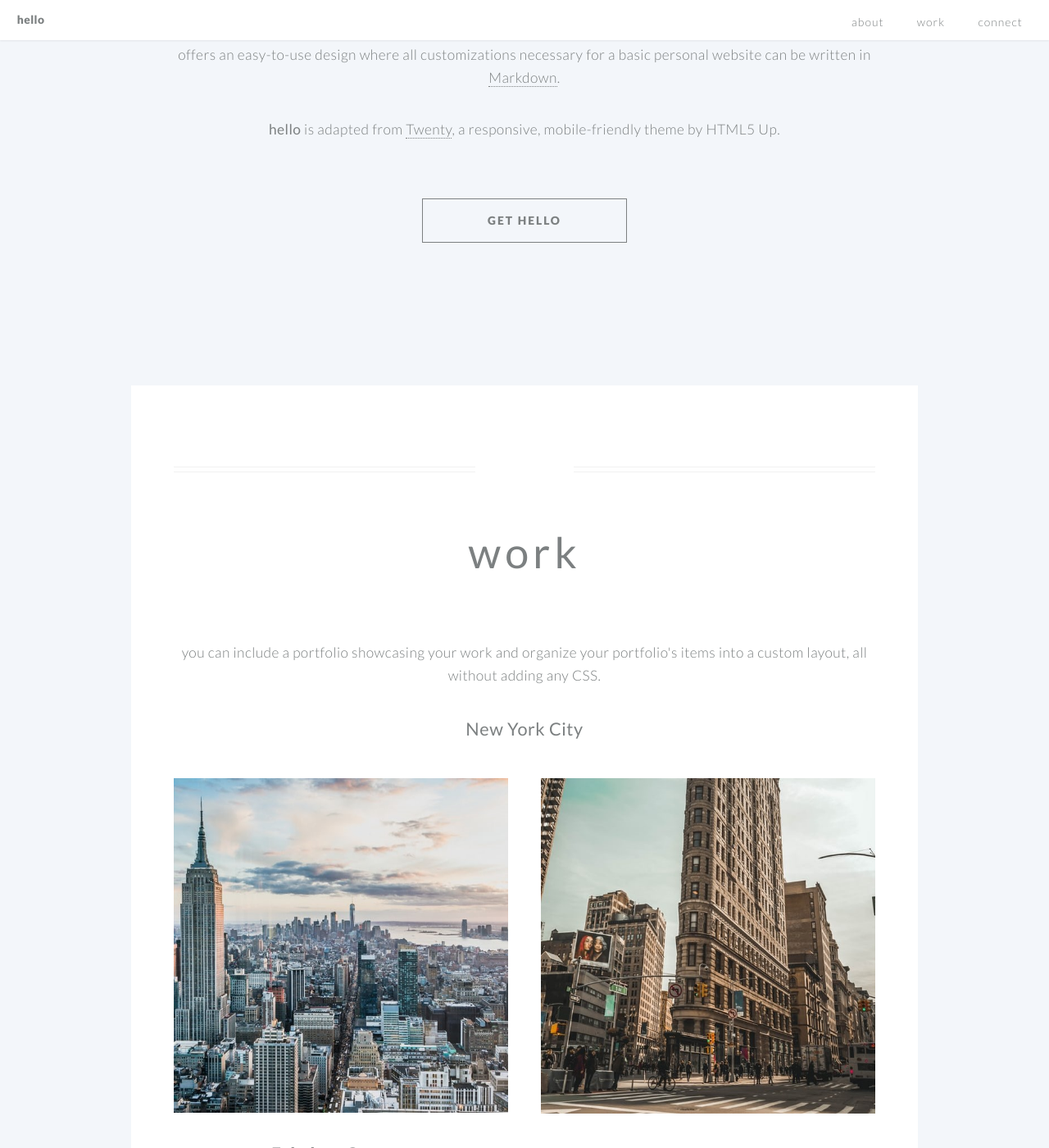
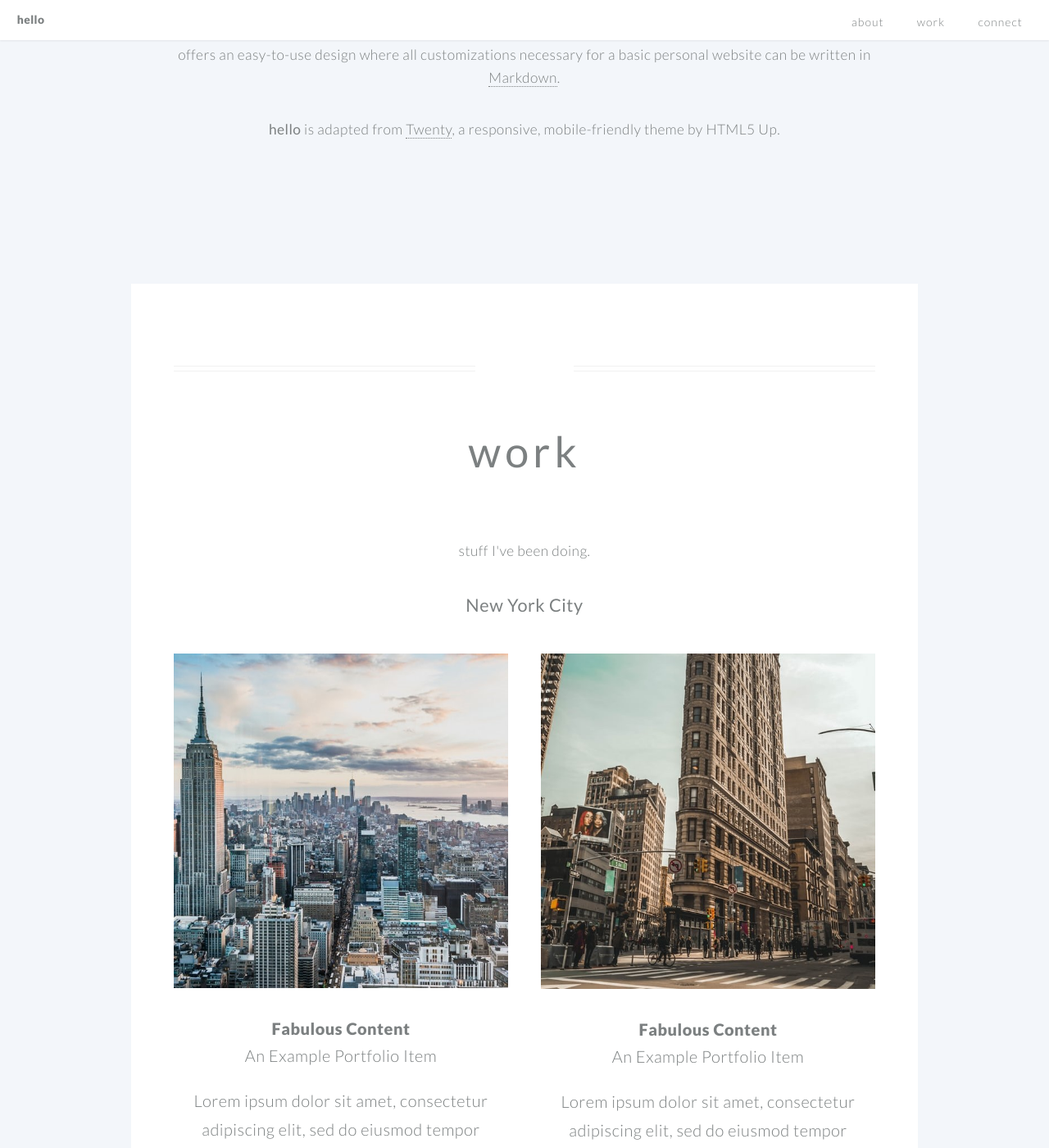
Before and after one commit to teaxwin/teaxwin.github.io, a Jekyll site: the page built from index.md, in a window 1280 px wide and 1400 px high, scrolled down 1094 px. Shown: the whole window at 82% size. Built offline with Jekyll 4.4.1, drawn with Linux system fonts in a browser that asks for light colours; some of the changed text lies outside the part shown.

Commit message:
first comment

```diff
--- a/_config.yml
+++ b/_config.yml
@@ -2,7 +2,7 @@
 
 # required, replace with your own information -----
 title: Hello for Github Pages
-author: Sara Gong
+author: Tee Win
 description: >
   A minimalist template for designing a personal GitHub Pages website - without typing a single line of code.
 baseurl: ""
--- a/index.md
+++ b/index.md
@@ -4,8 +4,8 @@
 # using Markdown language, you can customize the following variables!
 
 # these variables are required -------------------------------
-banner_title: hello for github pages
-banner_subtitle: a minimalist template for personal websites
+banner_title: T. Win
+banner_subtitle: personal websites
 background_image: /images/background.jpeg
 
 # all of the following variables are optional -----------------
@@ -15,29 +15,29 @@
 favicon: /assets/ico/favicon.ico
 
 # social media
-twitter_username: notsaragong # # your twitter handle
-github_username:  saragong # your github username
-linkedin: saragong # the part after ("https://www.linkedin.com/in/...")
+#twitter_username: notsaragong # # your twitter handle
+github_username:  tea-win # your github username
+#linkedin: saragong # the part after ("https://www.linkedin.com/in/...")
 # facebook_username: <-- your facebook username (the part after "https://www.facebook.com/...")
 # google_analytics: <-- your google analytics Tracking ID
 
 # By declaring these variables, you can include a button that links to an external website or to media.
-about_button: https://github.com/saragong/hello # the link
-about_button_label: get hello # the label on the button
+#about_button: https://github.com/saragong/hello # the link
+#about_button_label: get hello # the label on the button
 
 # optional portfolio section ------------------------------------------
 
 # By declaring these variables, you can include a portfolio showcasing your work and organize your portfolio's items into a custom layout, all without adding any CSS. In addition, you must 1) create an HTML file in the_includes folder for each project with the text you'd like to display, and 2) create a YAML file in the _data folder describing the order in which each project should be shown and categorized. See `/includes/example.html` and `/_data/work.yml` for examples.
 
 portfolio: work # the heading for your portfolio and title of your YAML file
-portfolio_description: you can include a portfolio showcasing your work and organize your portfolio's items into a custom layout, all without adding any CSS. # a description to be desplayed below the heading and above the content
+portfolio_description: stuff I've been doing. # a description to be desplayed below the heading and above the content
 
 # optional CTA section --------------------------------------------------
 
 # By declaring these variables, you can include a CTA section.
 cta: connect # the heading for your CTA section
 cta_description: questions, comments, or concerns? please don't hesitate to reach out. # a description to be desplayed below the heading and above the content
-cta_button: mailto:saragong@usc.edu # a link to an external website or to media
+cta_button: mailto:teaxwin@gmail.com # a link to an external website or to media
 cta_button_label: contact # the label on the button
 
 ---
```
